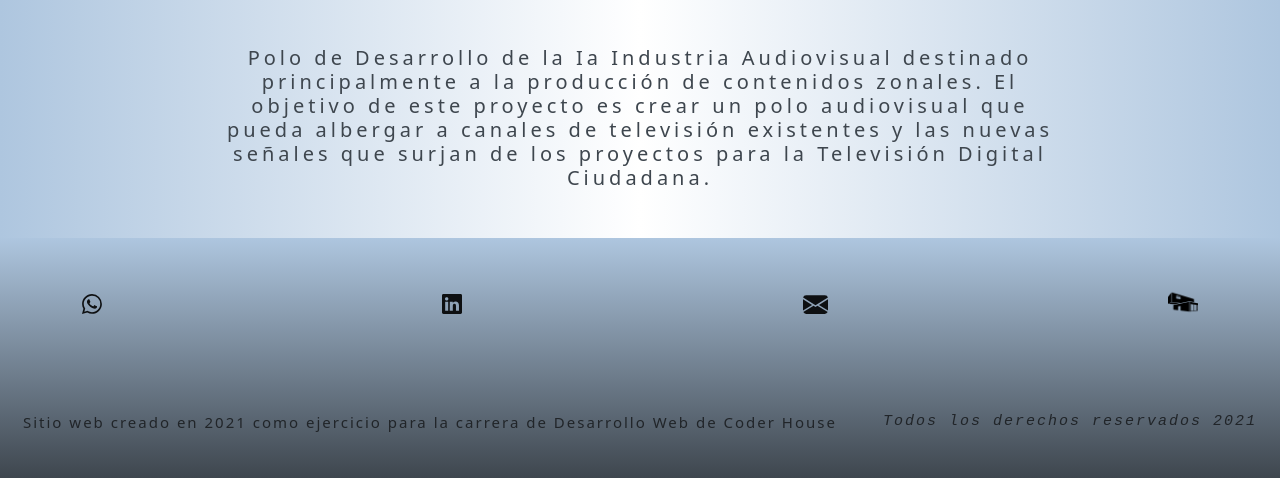
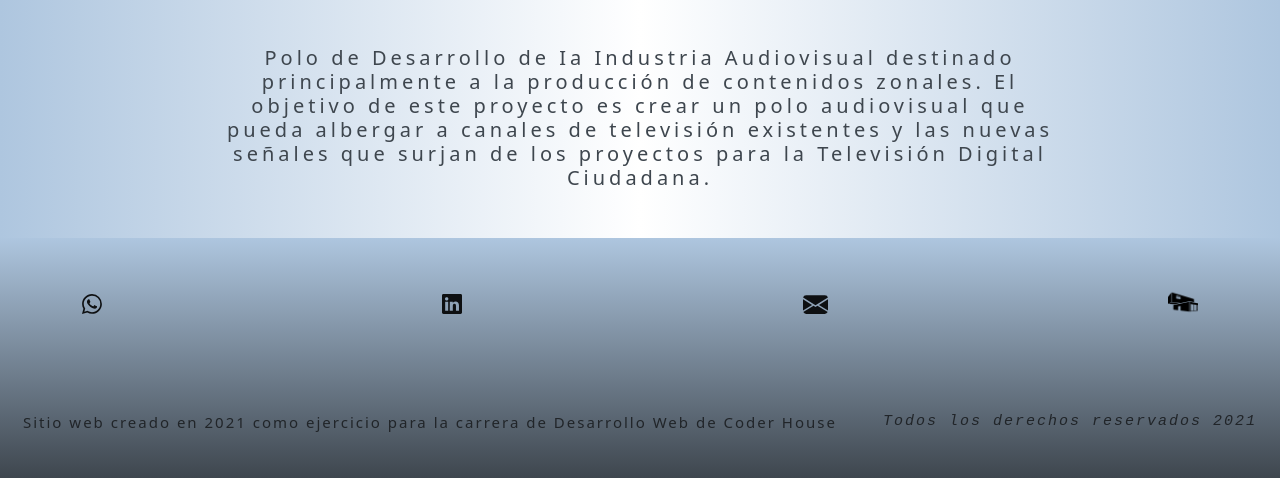
Before and after one commit to NicolasClaudioBolo/sitio_web_bolo, a plain HTML site: page Pages/Proyectos/Productora.html in a window 1280 px wide. Shown: the part 1080-1558 px from the top of the page. Drawn offline with nearby package versions, Linux system fonts and the light colour scheme.

Commit message:
Corregí error de tipeo en Productora.html

```diff
--- a/Pages/Proyectos/Productora.html
+++ b/Pages/Proyectos/Productora.html
@@ -103,7 +103,7 @@
 
     <div>
       <h3 class="colorGris bio centrarTexto articulo col-md-8 col-sm-10 col-12 mx-md-auto mx-sm-auto mx-auto my-5">
-Polo de Desarrollo de la Ia Industria Audiovisual
+Polo de Desarrollo de Ia Industria Audiovisual
 destinado principalmente a la producción de contenidos zonales.
 El objetivo de este proyecto es crear un polo audiovisual que pueda albergar a
 canales de televisión existentes y las nuevas señales que surjan de los proyectos para la Televisión Digital Ciudadana.
```
